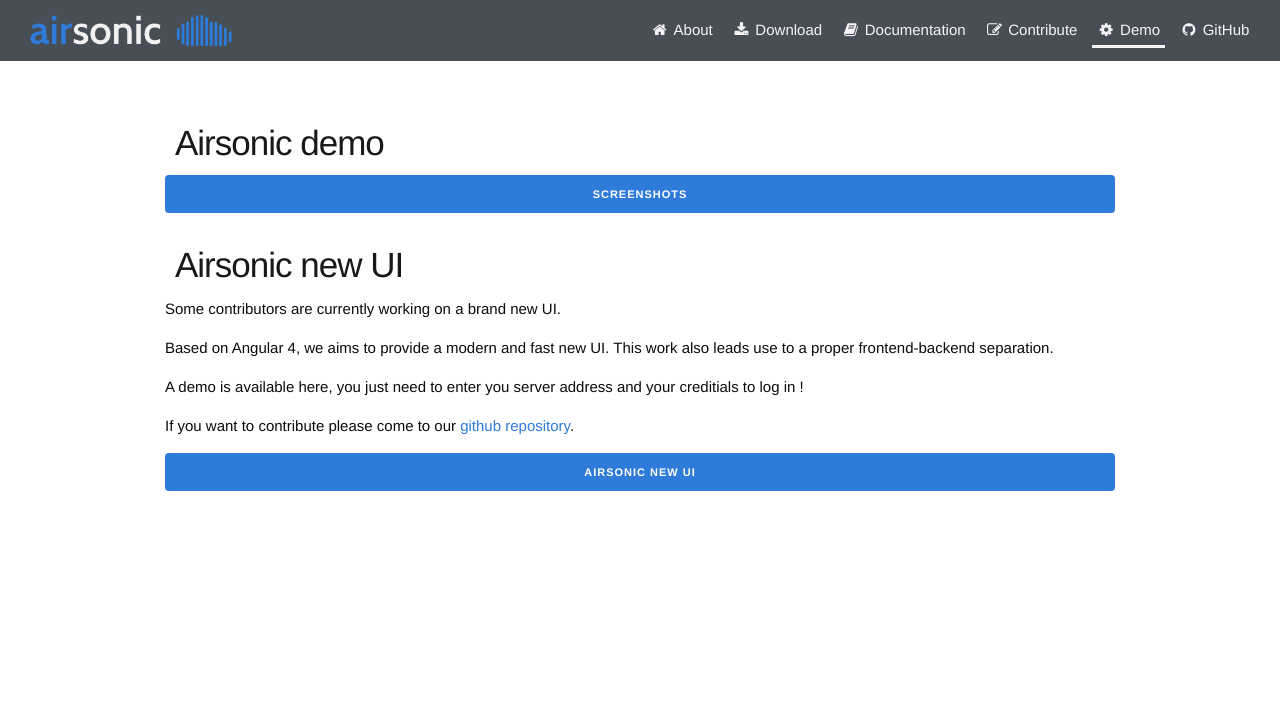
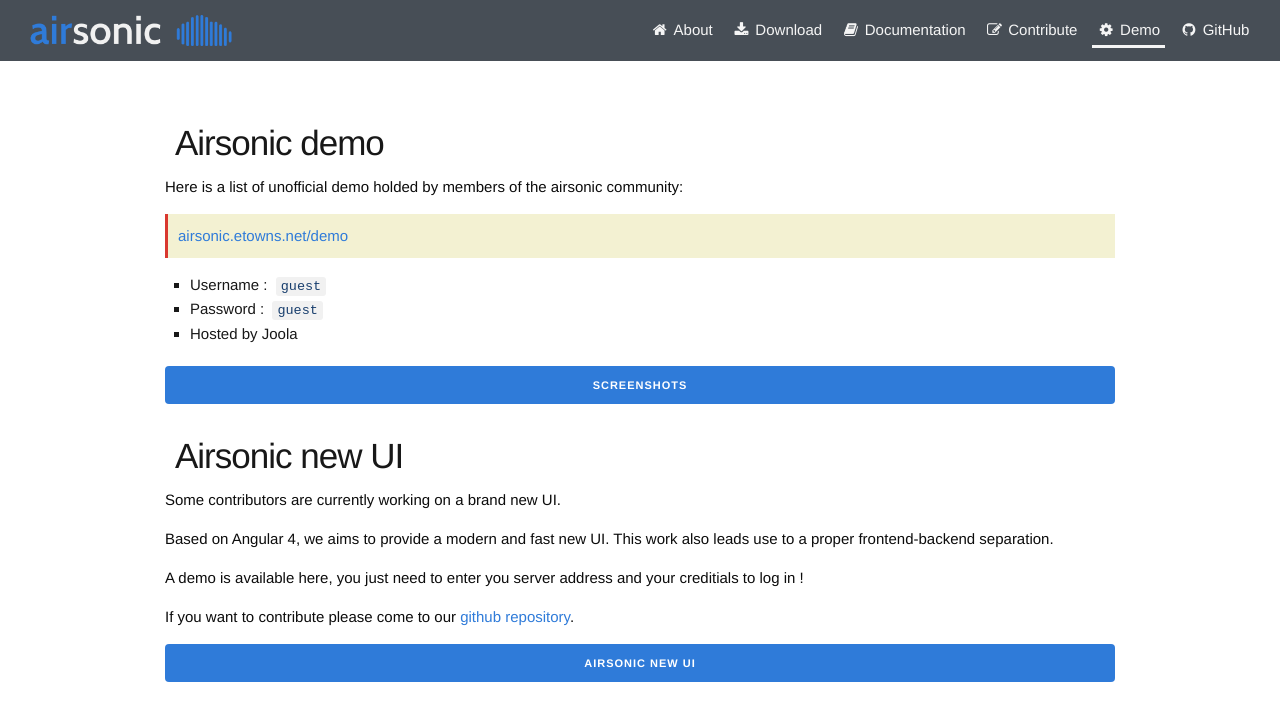
Before and after one commit to airsonic/airsonic.github.io, a Jekyll site: the page built from pages/demo.md, in a window 1280 px wide and 900 px high. Shown: the top 721 px of the window. Built offline with Jekyll 4.4.1, drawn with Linux system fonts in a browser that asks for light colours; part of the change alters nothing that is shown.

Commit message:
Reenable demo link

```diff
--- a/pages/demo.md
+++ b/pages/demo.md
@@ -4,15 +4,15 @@ title: Demo
 permalink: /demo/
 ---
 ## Airsonic demo
-<!-- TEMPORARY disable demo while I do some clean up on my server
+
 Here is a list of unofficial demo holded by members of the airsonic community:
 
 > [airsonic.etowns.net/demo](https://airsonic.etowns.net/demo)
 
 - Username : `guest`
-- Password : `guestpass`
+- Password : `guest`
 - Hosted by Joola
--->
+
 {% include demo-screenshots.html %}
 
 ## Airsonic new UI
```
